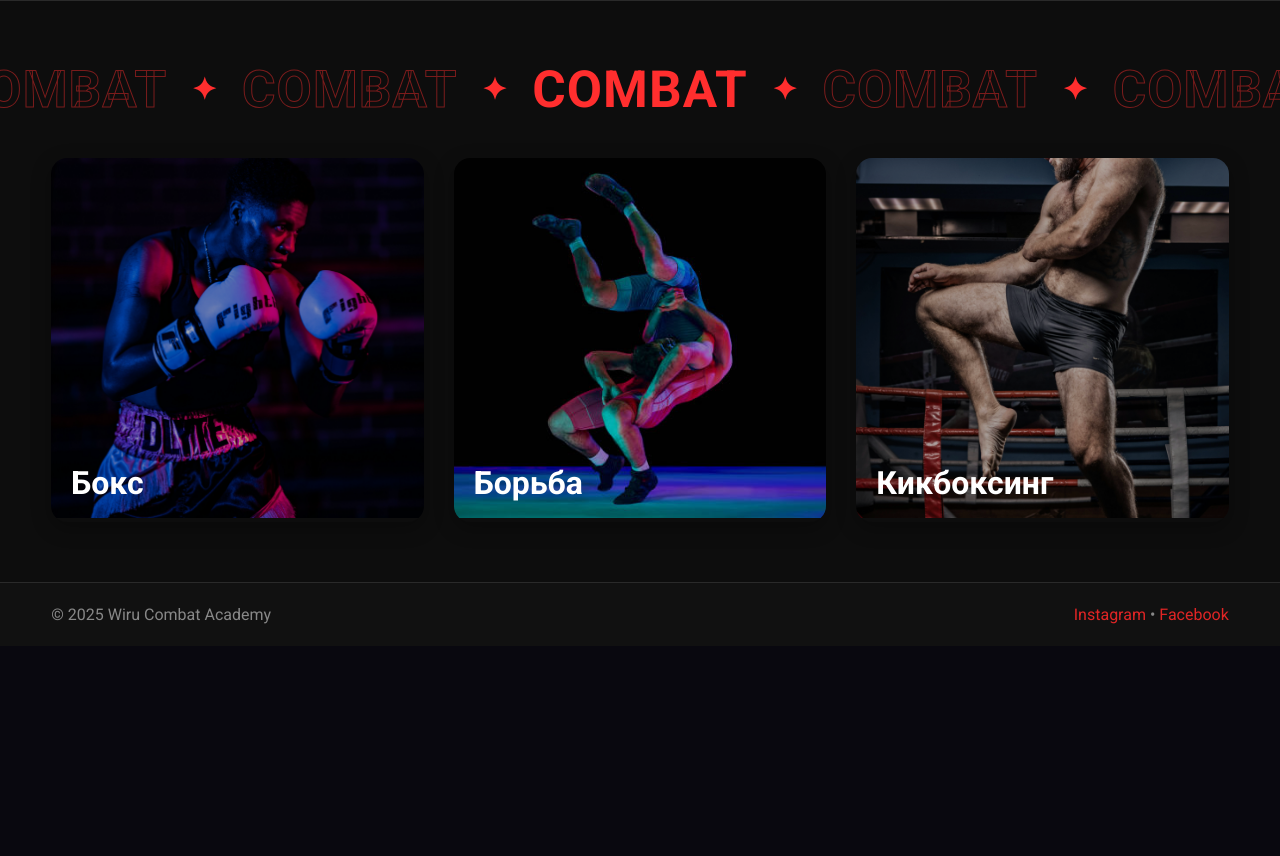
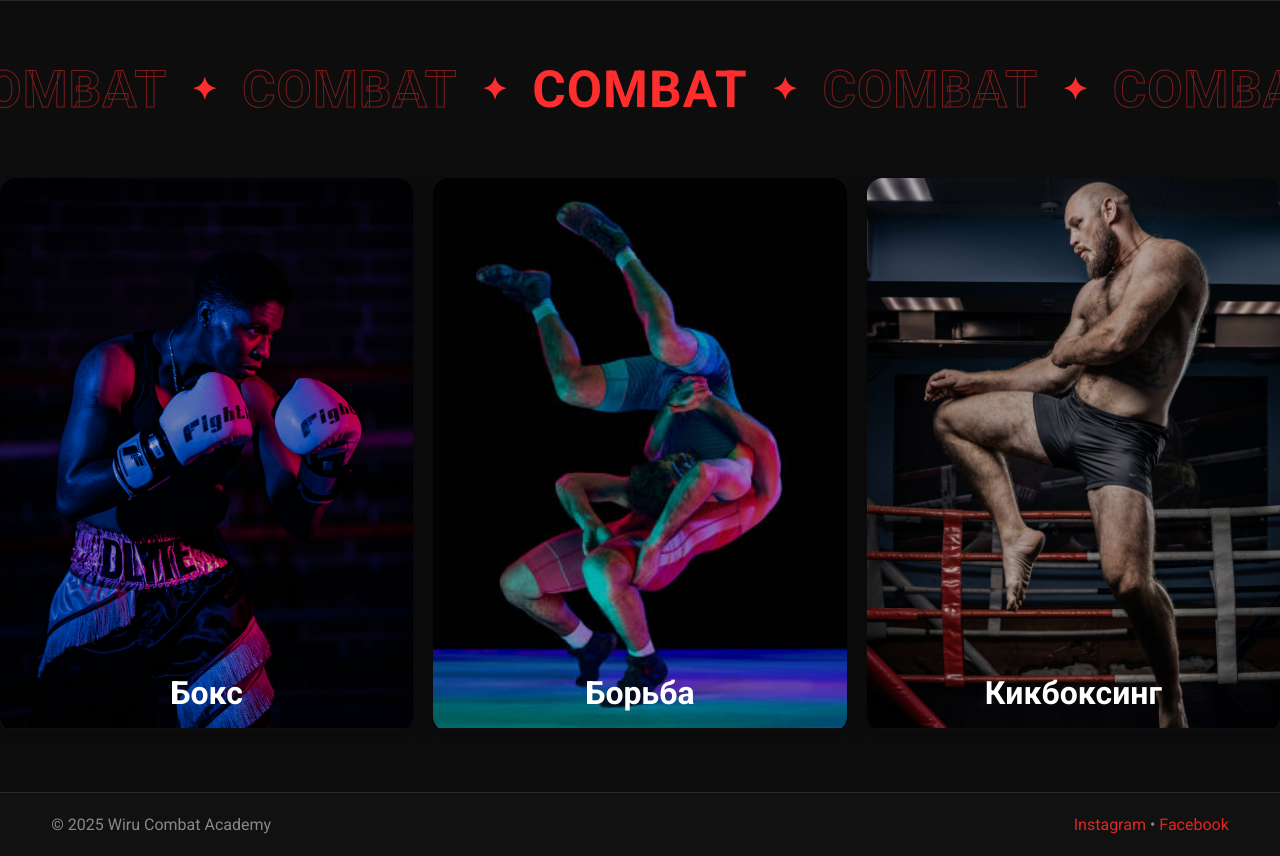
Before and after one commit to MatveiKow4eg/Wiru-Combat-Academy-WEB, a Flask app: page / in a window 1280 px wide. Shown: the part 593-1449 px from the top of the page. Before the commit the page ends 1217 px from the top, so only its background shows below. Run offline with Flask 3, Linux system fonts and the light colour scheme.

Commit message:
html css home

```diff
--- a/static/css/home.css
+++ b/static/css/home.css
@@ -111,17 +111,21 @@
 /* ---------- Disciplines ---------- */
 .disciplines-grid {
   display: grid;
-  grid-template-columns: repeat(3, 1fr);
-  gap: 30px;              /* увеличил зазор между карточками */
-  margin-top: 20px;
-}
-.disciplines-grid {
-  display: grid;
-  grid-template-columns: repeat(3, 1fr);
-  gap: 30px;              /* увеличил зазор между карточками */
-  margin-top: 20px;
+  grid-template-columns: repeat(3, 1fr); /* 3 равные колонки */
+  gap: 20px;
+  margin-top: 40px;
+  max-width: 1400px;       /* чтобы не растягивались слишком на больших мониторах */
+  margin-left: auto;
+  margin-right: auto;
 }
 
+.discipline-card img {
+  width: 100%;
+  height: 550px;           /* увеличил высоту карточки */
+  object-fit: cover;
+  filter: brightness(70%);
+  transition: transform 0.3s ease;
+}
 .discipline-card {
   position: relative;
   overflow: hidden;
@@ -131,21 +135,16 @@
   transition: transform 0.3s ease;
 }
 
-.discipline-card img {
-  width: 100%;
-  height: 360px;          /* было 260px — сделал больше */
-  object-fit: cover;
-  filter: brightness(70%);
-  transition: transform 0.3s ease;
-}
 
 .discipline-title {
   position: absolute;
-  bottom: 20px;
-  left: 20px;
-  font-size: 32px;        /* чуть больше текста */
+  bottom: 20px;            /* снизу */
+  left: 50%;               /* середина по горизонтали */
+  transform: translateX(-50%); /* смещение влево на половину ширины текста */
+  font-size: 32px;
   font-weight: 700;
   color: #fff;
+  text-align: center;
   transition: color 0.3s ease;
 }
 
--- a/templates/home.html
+++ b/templates/home.html
@@ -22,7 +22,6 @@
 
 <!-- Disciplines Grid -->
 <section class="disciplines pad-y">
-  <div class="container">
     <div class="disciplines-grid">
 
       <div class="discipline-card">
@@ -41,7 +40,6 @@
       </div>
 
     </div>
-  </div>
 </section>
 
 {% endblock %}
```
